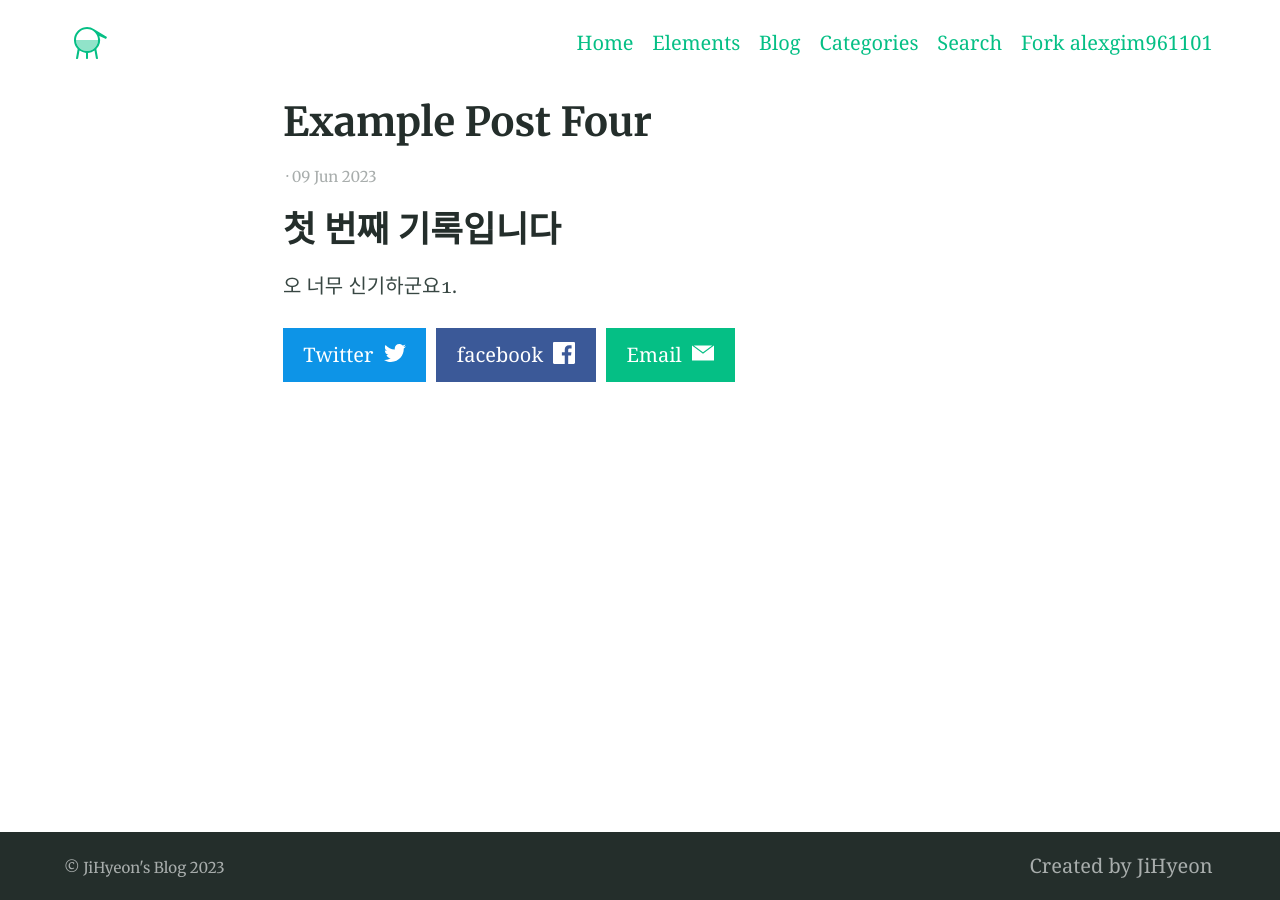
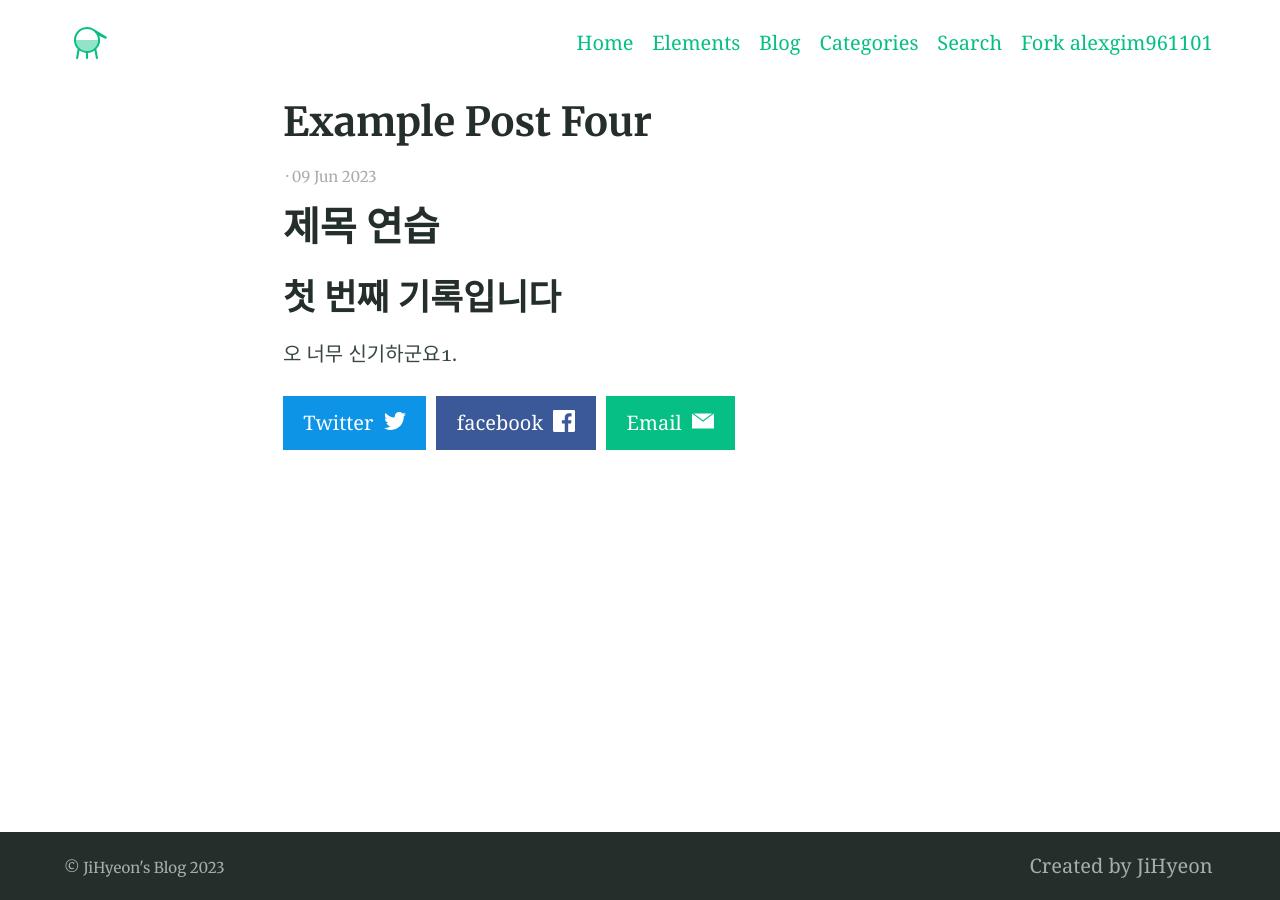
Before and after one commit to alexgim961101/alexgim961101.gitbut.io, a Jekyll site: the page built from _posts/2023-06-09-example-post-four.md, in a window 1280 px wide. Built offline with Jekyll 4.4.1, drawn with Linux system fonts in a browser that asks for light colours.

Commit message:
Update 2023-06-09-example-post-four.md

```diff
--- a/_posts/2023-06-09-example-post-four.md
+++ b/_posts/2023-06-09-example-post-four.md
@@ -1,6 +1,7 @@
 ---
 published: true
 ---
+<h1>제목 연습</h1>
 ## 첫 번째 기록입니다
 
 오 너무 신기하군요1.
```
